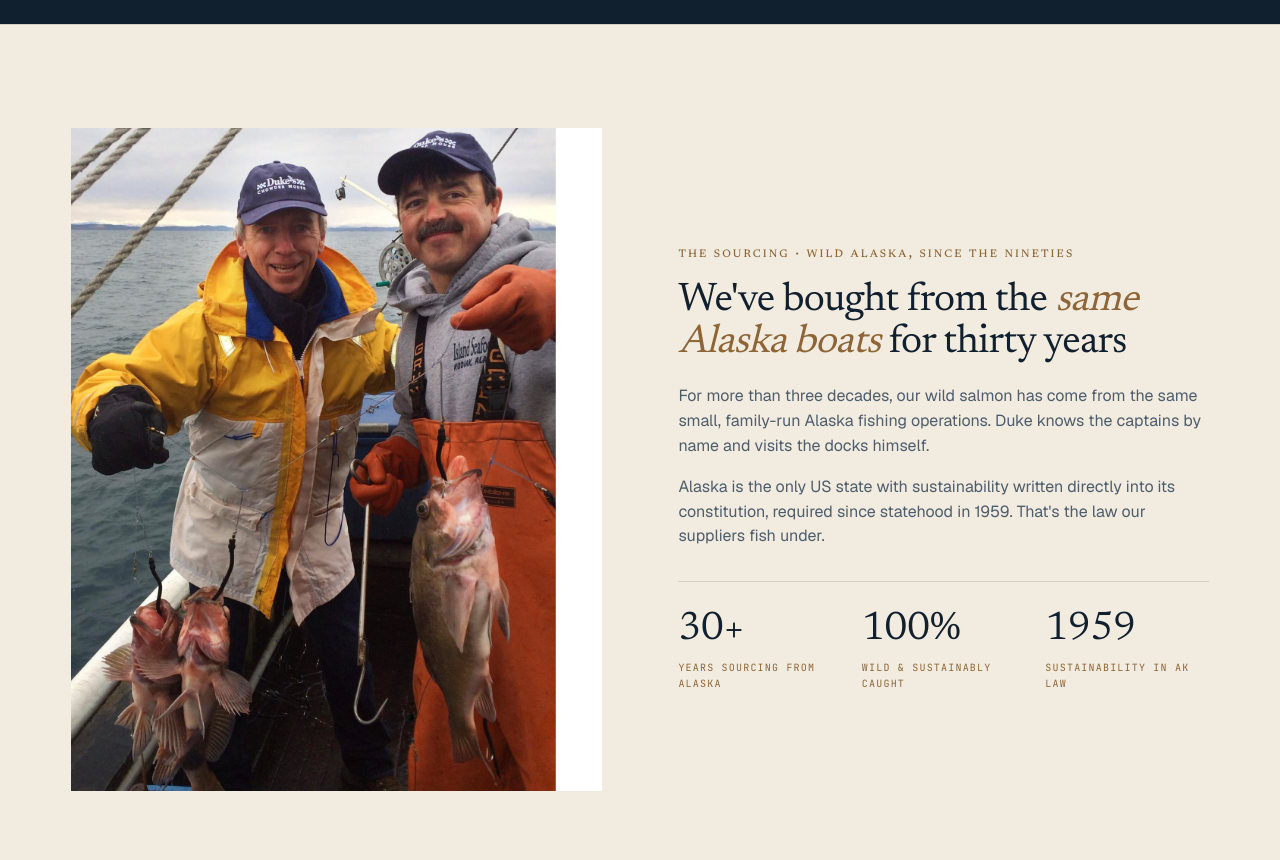
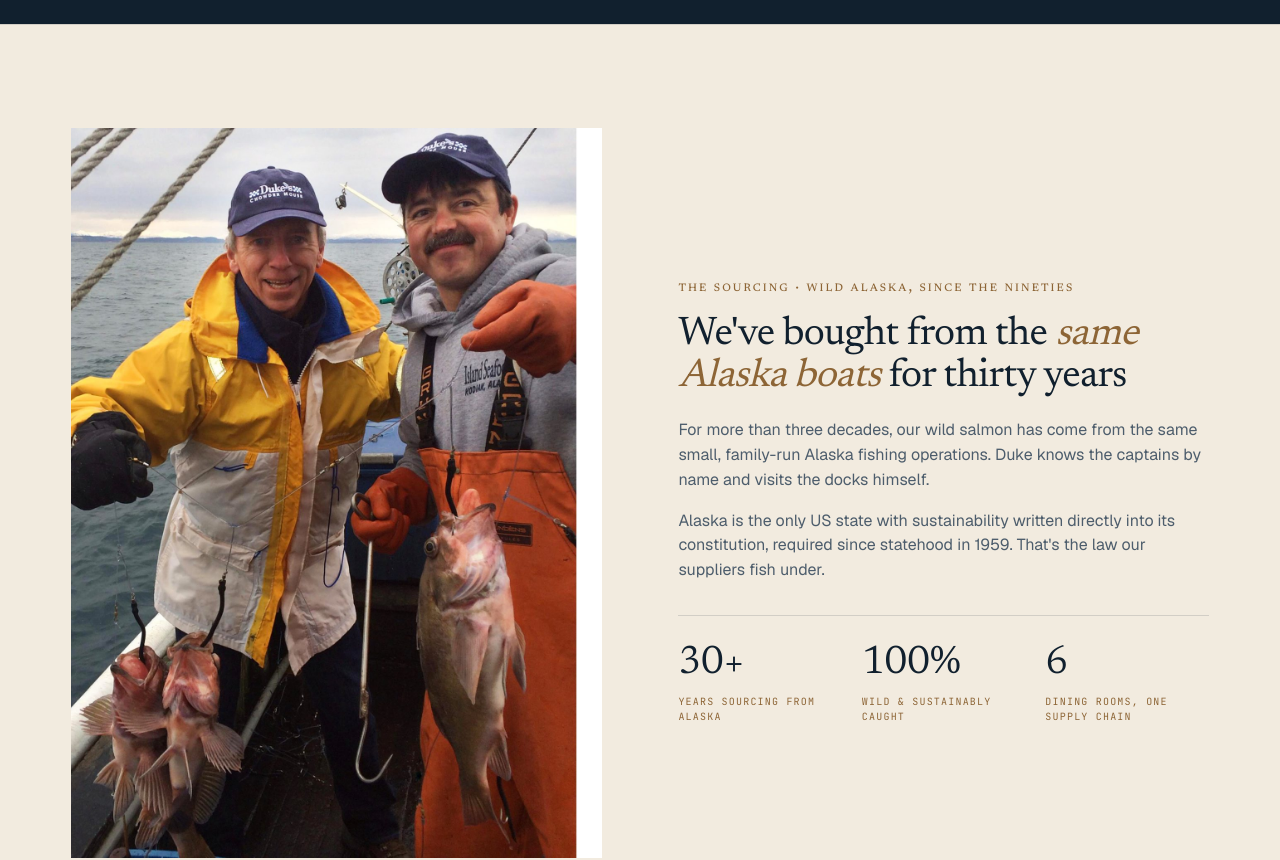
Before and after one commit to alexdeleon1986/dukes-seafood-mockup, a Next.js app: page /our-story in a window 1280 px wide. Shown: the part 1860-2720 px from the top of the page. Built offline with nearby package versions, Linux system fonts and the light colour scheme; no server answers.

Commit message:
Update page.js

```diff
--- a/app/our-story/page.js
+++ b/app/our-story/page.js
@@ -67,7 +67,7 @@ export default function OurStory() {
       {/* Sourcing */}
       <section className="sec menus">
         <div className="shell">
-          <div className="photo imgfill" style={{ aspectRatio: '4/5' }}>
+          <div className="photo imgfill" style={{ aspectRatio: '1278/1760' }}>
             <img src="/images/duke-rockfish.jpg" alt="Duke Moscrip fishing for rockfish in Alaska" />
           </div>
           <div>
@@ -76,7 +76,7 @@ export default function OurStory() {
             <p style={{ marginTop: 20, marginBottom: 16, color: 'var(--ink-soft)' }}>For more than three decades, our wild salmon has come from the same small, family-run Alaska fishing operations. Duke knows the captains by name and visits the docks himself.</p>
             <p style={{ marginBottom: 16, color: 'var(--ink-soft)' }}>Alaska is the only US state with sustainability written directly into its constitution, required since statehood in 1959. That&apos;s the law our suppliers fish under.</p>
             <div style={{ display: 'grid', gridTemplateColumns: 'repeat(3, 1fr)', gap: 20, marginTop: 32, borderTop: '1px solid var(--line)', paddingTop: 28 }}>
-              {[['30+', 'Years sourcing from Alaska'], ['100%', 'Wild & sustainably caught'], ['1959', 'Sustainability in AK law']].map(([n, l]) => (
+              {[['30+', 'Years sourcing from Alaska'], ['100%', 'Wild & sustainably caught'], ['6', 'Dining rooms, one supply chain']].map(([n, l]) => (
                 <div key={n}>
                   <div style={{ fontFamily: 'var(--serif)', fontSize: 40, color: 'var(--ink)', lineHeight: 1 }}>{n}</div>
                   <div style={{ fontFamily: 'var(--mono)', fontSize: 10, letterSpacing: '0.12em', textTransform: 'uppercase', color: 'var(--brass-dark)', marginTop: 10 }}>{l}</div>
```
